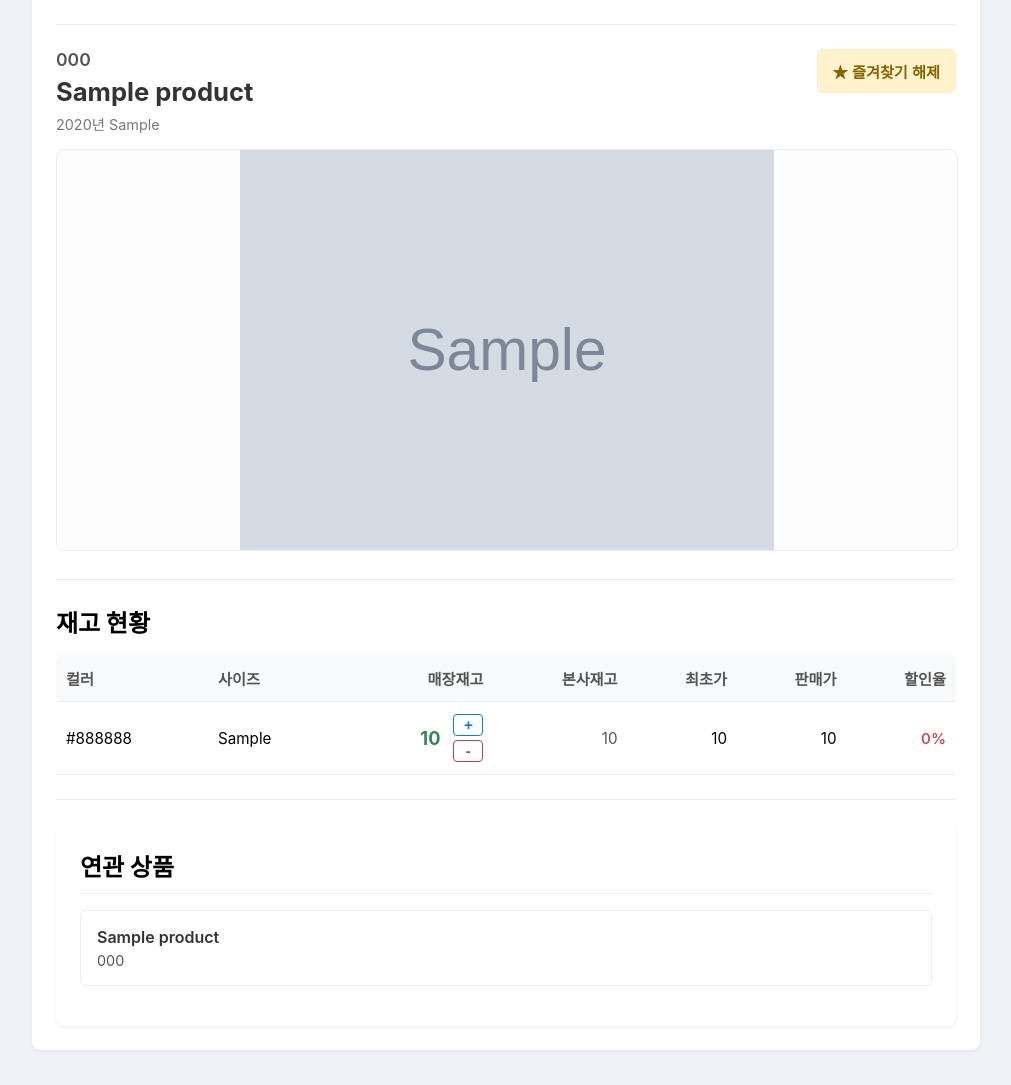
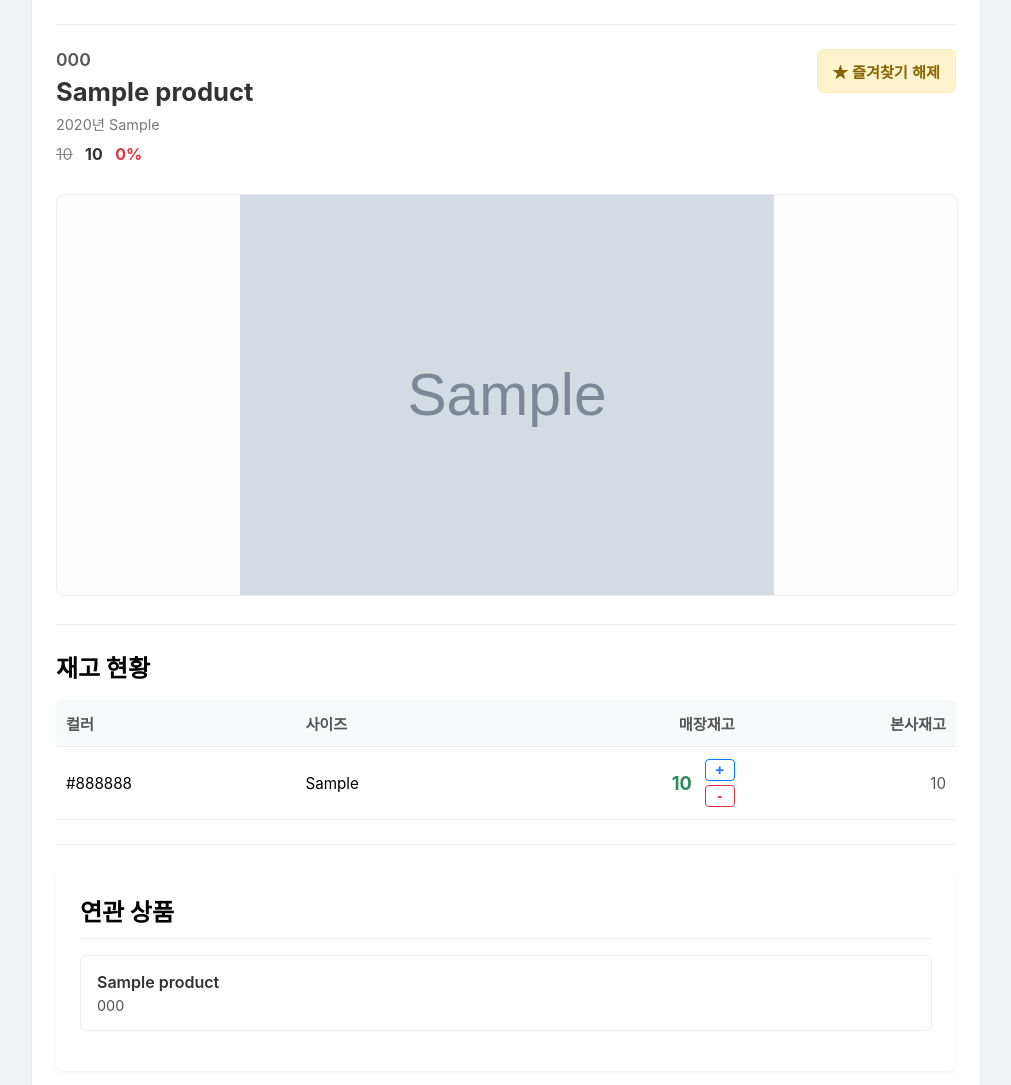
Before and after one commit to Mingdezzi/WASABI_CHECK, a Flask app: template templates/detail.html in a window 1280 px wide. Shown: the part 122-1207 px from the top of the page, without its empty margins (134-1145 px from the left). Before the commit the page ends 1176 px from the top, so only its background shows below. Run offline with Flask 3, Linux system fonts and the light colour scheme; tables that the repository leaves empty hold one stand-in row (values such as "Sample post"); the template is opened without the code that fills it: values that come from a table or form of the project are taken from there, most other values are stand-ins (such as "Sample title", 1, 10 or a date in 2020); grey boxes marked "Sample" are stand-in pictures.

Commit message:
Add files via upload

```diff
--- a/templates/detail.html
+++ b/templates/detail.html
@@ -5,25 +5,36 @@
     <meta name="viewport" content="width=device-width, initial-scale=1.0">
     <title>{{ product.product_name }} - WASABI_CHECK</title>
     <style>
-        /* (이전 스타일과 거의 동일) */
+        /* (스타일 약간 조정) */
         body { font-family: -apple-system, BlinkMacSystemFont, "Segoe UI", Roboto, "Helvetica Neue", Arial, sans-serif; margin: 0; padding: 20px; background-color: #f0f2f5; }
         .container { max-width: 900px; margin: 0 auto; background-color: #fff; padding: 24px; border-radius: 8px; box-shadow: 0 2px 4px rgba(0,0,0,0.05); margin-bottom: 20px; }
-        .header { margin-bottom: 24px; }
+        .header { margin-bottom: 20px; } /* 헤더 아래 여백 줄임 */
         .header .back-link { text-decoration: none; color: #007bff; font-weight: 500; display: inline-block; margin-bottom: 15px; }
         .search-bar { display: flex; gap: 10px; margin-bottom: 20px; }
         .search-bar input[type="text"] { flex-grow: 1; padding: 10px; border: 1px solid #ddd; border-radius: 6px; font-size: 0.95em; }
         .search-bar button { padding: 0 15px; background-color: #007bff; color: white; border: none; border-radius: 6px; cursor: pointer; font-weight: 500; font-size: 0.95em; }
+        hr { border: none; border-top: 1px solid #eee; margin: 24px 0; }
+
+        /* 상품 정보 */
         .product-info { display: flex; justify-content: space-between; align-items: flex-start; gap: 15px; margin-bottom: 15px; }
         .product-details { flex-grow: 1; }
         .product-details .product-number { color: #555; font-size: 1.1em; font-weight: 600; margin-bottom: 5px; }
         .product-details h1 { margin: 0 0 5px 0; color: #333; font-size: 1.6em; line-height: 1.3; }
-        .product-meta { font-size: 0.9em; color: #777; }
+        .product-meta { font-size: 0.9em; color: #777; margin-bottom: 10px; }
+        /* 가격 정보 스타일 */
+        .product-pricing { font-size: 1em; margin-bottom: 15px; }
+        .product-pricing .original-price { text-decoration: line-through; color: #888; margin-right: 8px; }
+        .product-pricing .sale-price { font-weight: bold; color: #333; margin-right: 8px; }
+        .product-pricing .discount { color: #dc3545; font-weight: bold; }
+
         .btn-favorite { background-color: #f0f2f5; color: #333; border: 1px solid #ddd; padding: 10px 15px; border-radius: 6px; cursor: pointer; font-weight: 600; font-size: 0.95em; flex-shrink: 0; height: fit-content; }
         .btn-favorite.favorited { background-color: #fff3cd; border-color: #ffeeba; color: #856404; }
-        hr { border: none; border-top: 1px solid #eee; margin: 24px 0; }
+
         .product-image { text-align: center; margin-bottom: 24px; }
         .product-image img { width: 100%; height: 400px; object-fit: contain; border: 1px solid #eee; border-radius: 8px; background-color: #fdfdfd; }
         .product-image .error-text { display: none; color: #888; padding: 40px 0; background-color: #f8f9fa; border-radius: 8px; }
+
+        /* 재고 테이블 */
         .stock-section h2 { margin-top: 0; margin-bottom: 16px; }
         .stock-table { width: 100%; border-collapse: collapse; font-size: 0.95em; }
         .stock-table th, .stock-table td { border-bottom: 1px solid #eee; padding: 12px 10px; text-align: left; vertical-align: middle; }
@@ -38,16 +49,13 @@
         .stock-control button { width: 30px; height: 22px; font-size: 1em; font-weight: bold; border: 1px solid #ccc; border-radius: 4px; cursor: pointer; background-color: #fff; color: #333; line-height: 20px; padding: 0; transition: background-color 0.2s; }
         .stock-control button.btn-inc { color: #007bff; border-color: #007bff; }
         .stock-control button.btn-dec { color: #dc3545; border-color: #dc3545; }
-        .stock-control button:hover { background-color: #f4f4f4; }
-        .stock-control button:disabled { opacity: 0.5; cursor: not-allowed; }
         .stock-hq { color: #555; }
-        .discount { color: #dc3545; font-weight: 500; }
+
         .related-container { max-width: 900px; margin: 20px auto 0 auto; background-color: #fff; padding: 24px; border-radius: 8px; box-shadow: 0 2px 4px rgba(0,0,0,0.05); }
         .related-container h2 { margin-top: 0; margin-bottom: 16px; border-bottom: 1px solid #eee; padding-bottom: 10px; }
         .related-list { list-style: none; padding: 0; }
         .related-list li { margin-bottom: 10px; }
         .related-list a { display: block; padding: 16px; text-decoration: none; color: #333; border: 1px solid #eee; border-radius: 6px; transition: background-color 0.2s; }
-        .related-list a:hover { background-color: #f8f9fa; }
         .related-list .product-name { font-weight: 600; }
         .related-list .product-number { font-size: 0.9em; color: #555; margin-top: 5px; }
     </style>
@@ -68,7 +76,7 @@
         </div>
         <hr> {# 구분선 #}
 
-        {# --- 상품 정보 영역 --- #}
+        {# --- 상품 정보 영역 (가격 추가) --- #}
         <div class="product-info">
             <div class="product-details">
                 <div class="product-number">{{ product.product_number }}</div>
@@ -77,6 +85,23 @@
                     {% if product.release_year %}{{ product.release_year }}년 {% endif %}
                     {% if product.item_category %}{{ product.item_category }}{% endif %}
                 </div>
+                {# 가격 정보 (첫 번째 variant 기준) #}
+                {% if variants %} {# variants 리스트가 비어있지 않은 경우 #}
+                    {% set first_variant = variants[0] %}
+                    <div class="product-pricing">
+                        {% if first_variant.original_price and first_variant.original_price > 0 %}
+                            <span class="original-price">{{ "{:,d}".format(first_variant.original_price) }}</span>
+                            <span class="sale-price">{{ "{:,d}".format(first_variant.sale_price) }}</span>
+                            <span class="discount">
+                                {{ ((1 - (first_variant.sale_price / first_variant.original_price)) * 100) | int }}%
+                            </span>
+                        {% else %}
+                             <span class="sale-price">{{ "{:,d}".format(first_variant.sale_price) }}</span>
+                             {# 최초가가 없거나 0이면 할인율 0% #}
+                             <span class="discount">0%</span>
+                        {% endif %}
+                    </div>
+                {% endif %}
             </div>
             <button id="fav-btn" class="btn-favorite {{ 'favorited' if product.is_favorite == 1 else '' }}" data-product-number="{{ product.product_number }}">
                 {% if product.is_favorite == 1 %} ★ 즐겨찾기 해제 {% else %} ☆ 즐겨찾기 추가 {% endif %}
@@ -90,7 +115,7 @@
         </div>
         <hr> {# 구분선 #}
 
-        {# --- 재고 현황 --- #}
+        {# --- 재고 현황 (가격/할인율 열 삭제) --- #}
         <div class="stock-section">
             <h2>재고 현황</h2>
             <div style="overflow-x: auto;">
@@ -101,10 +126,7 @@
                             <th>사이즈</th>
                             <th class="text-right">매장재고</th>
                             <th class="text-right">본사재고</th>
-                            <th class="text-right">최초가</th>
-                            <th class="text-right">판매가</th>
-                            {# 할인율 헤더 복원 #}
-                            <th class="text-right">할인율</th>
+                            {# 최초가, 판매가, 할인율 헤더 삭제됨 #}
                         </tr>
                     </thead>
                     <tbody>
@@ -122,19 +144,10 @@
                                 </div>
                             </td>
                             <td class="text-right stock-hq">{{ item.hq_stock }}</td>
-                            <td class="text-right">{{ "{:,d}".format(item.original_price) }}</td> {# 최초가 #}
-                            <td class="text-right">{{ "{:,d}".format(item.sale_price) }}</td> {# 판매가 #}
-                            {# 할인율 계산 및 표시 #}
-                            <td class="text-right discount">
-                                {% if item.original_price and item.original_price > 0 %}
-                                    {{ ((1 - (item.sale_price / item.original_price)) * 100) | int }}%
-                                {% else %}
-                                    0%
-                                {% endif %}
-                            </td>
+                            {# 최초가, 판매가, 할인율 데이터 삭제됨 #}
                         </tr>
                         {% else %}
-                        <tr> <td colspan="7" style="text-align: center; padding: 20px;">이 상품의 재고 정보가 없습니다.</td> </tr> {# colspan 7 #}
+                        <tr> <td colspan="4" style="text-align: center; padding: 20px;">이 상품의 재고 정보가 없습니다.</td> </tr> {# colspan 4으로 수정 #}
                         {% endfor %}
                     </tbody>
                 </table>
```
